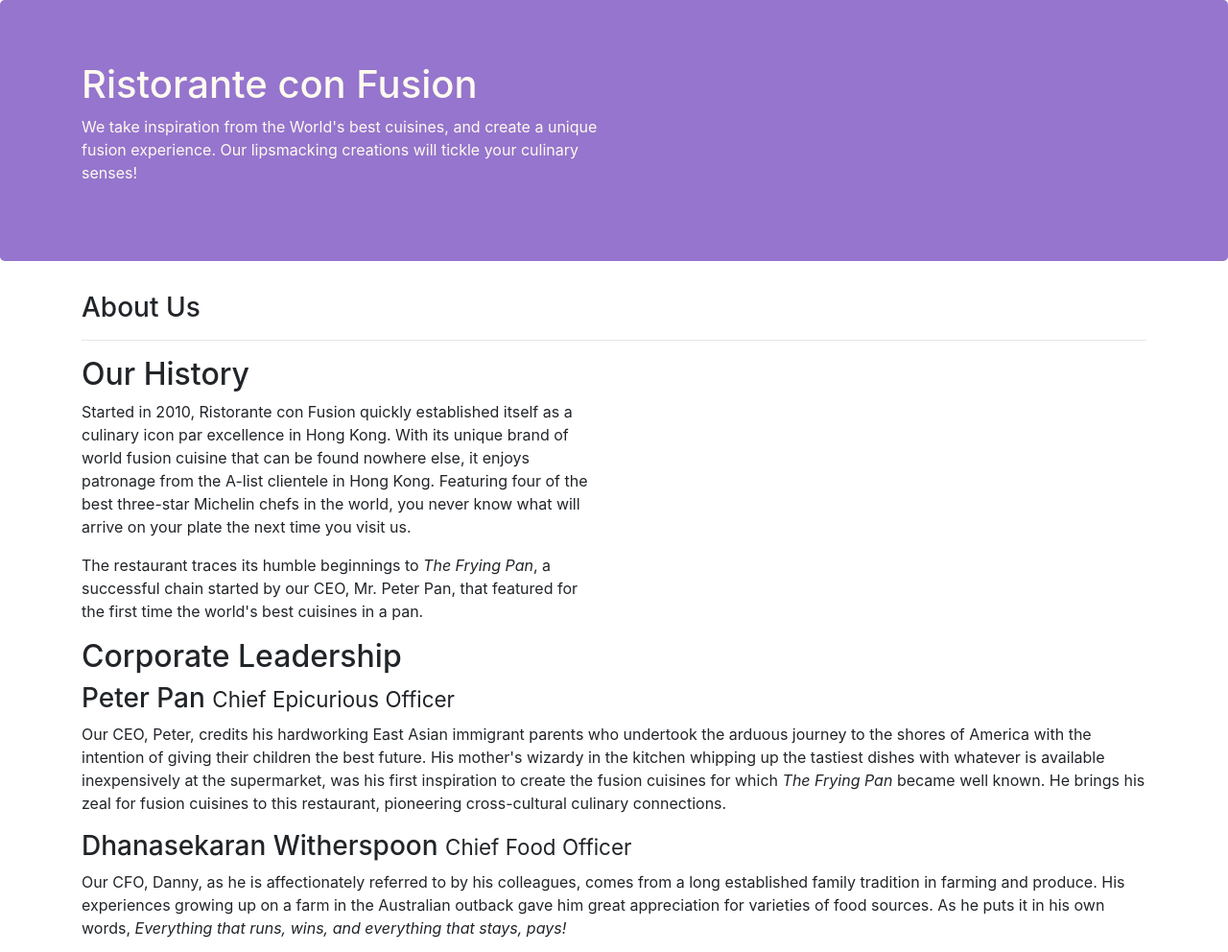
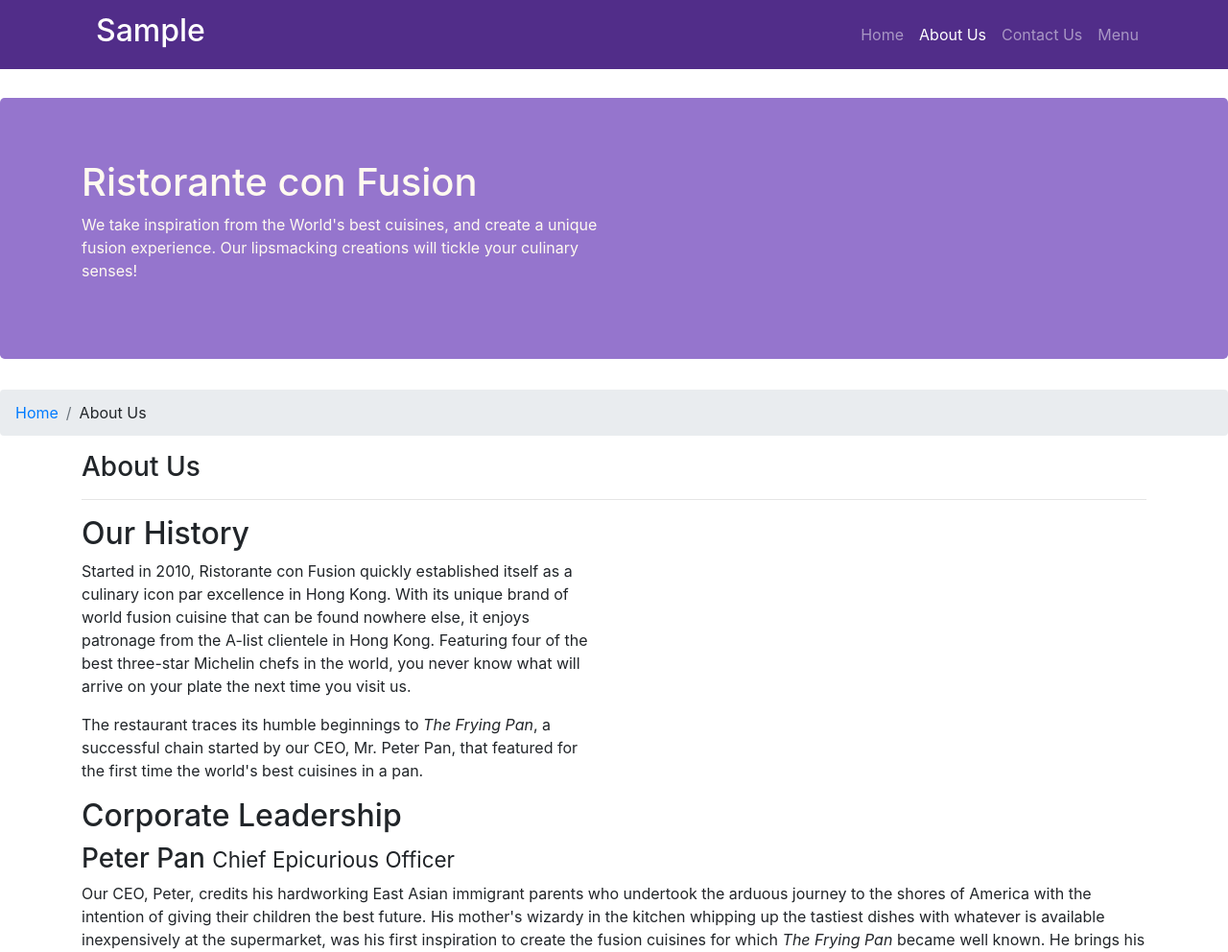
Before and after one commit to mmehta123/Boots, a website: page aboutus.html in a window 1280 px wide. Shown: the top 992 px of the page at 96% size. Drawn offline with nearby package versions, Linux system fonts and the light colour scheme.

Commit message:
nav-bar and breadcrumb

```diff
--- a/aboutus.html
+++ b/aboutus.html
@@ -13,7 +13,26 @@
 
 <body>
 
-    <header class="jumbotron">
+    <nav class="navbar navbar-dark navbar-expand-sm fixed-top ">
+        <div class="container">
+            <button class="navbar-toggler" data-toggle="collapse" type="button" data-target="#Navi">
+                <span class="navbar-toggler-icon"></span>
+            </button>
+            <div class="col-1 navbar-brand mr-auto">
+                <h2>Sample</h2>
+            </div>
+            <div class="collapse navbar-collapse" id="Navi">
+                <ul class="navbar-nav ml-auto">
+                    <li class="nav-item"><a class="nav-link" href="./index.html">Home</a></li>
+                    <li class="nav-item active"><a class="nav-link" href="#">About Us</a></li>
+                    <li class="nav-item"><a class="nav-link" href="#">Contact Us</a></li>
+                    <li class="nav-item"><a class="nav-link" href="#">Menu</a></li>
+                </ul>
+            </div>
+        </div>
+    </nav>
+
+    <header class="jumbotron row-header">
         <div class="container">
             <div class="row row-header">
                 <div class="col-12 col-sm-6">
@@ -25,6 +44,10 @@
             </div>
         </div>
     </header>
+    <ol class=" col-12 breadcrumb">
+        <li class="breadcrumb-item"><a href="index.html">Home</a></li>
+        <li class="breadcrumb-item">About Us</li>
+    </ol>
 
     <div class="container">
         <div class="row">
@@ -102,6 +125,9 @@
            </div>
         </div>
     </footer>
+    <script src="node_modules/jquery/dist/jquery.slim.min.js"></script>
+    <script src="node_modules/popper.js/dist/umd/popper.min.js"></script>
+    <script src="node_modules/bootstrap/dist/js/bootstrap.min.js"></script>
 
 </body>
 
--- a/css/styles.css
+++ b/css/styles.css
@@ -5,6 +5,9 @@
 }
 body{
     background-color: cornflowerblue;
+}
+.jumbotron{
+    margin-top: 5%;
 }
 .row-content{
     color: white;
--- a/css/styles2.css
+++ b/css/styles2.css
@@ -1,8 +1,15 @@
 .jumbotron{
     color: floralwhite;
     background-color: #9575cd;
+    margin-top:8%
 }
 .footer{
     background-color: #D1C4E9;
+    padding-top: 5%;
+}
+body{
 
 }
+.navbar-dark{
+    background-color: #512D89;
+}
```
Also changed, not shown: index.html (+16 -1 lines), project1_Boot.html (+2 -2 lines).
